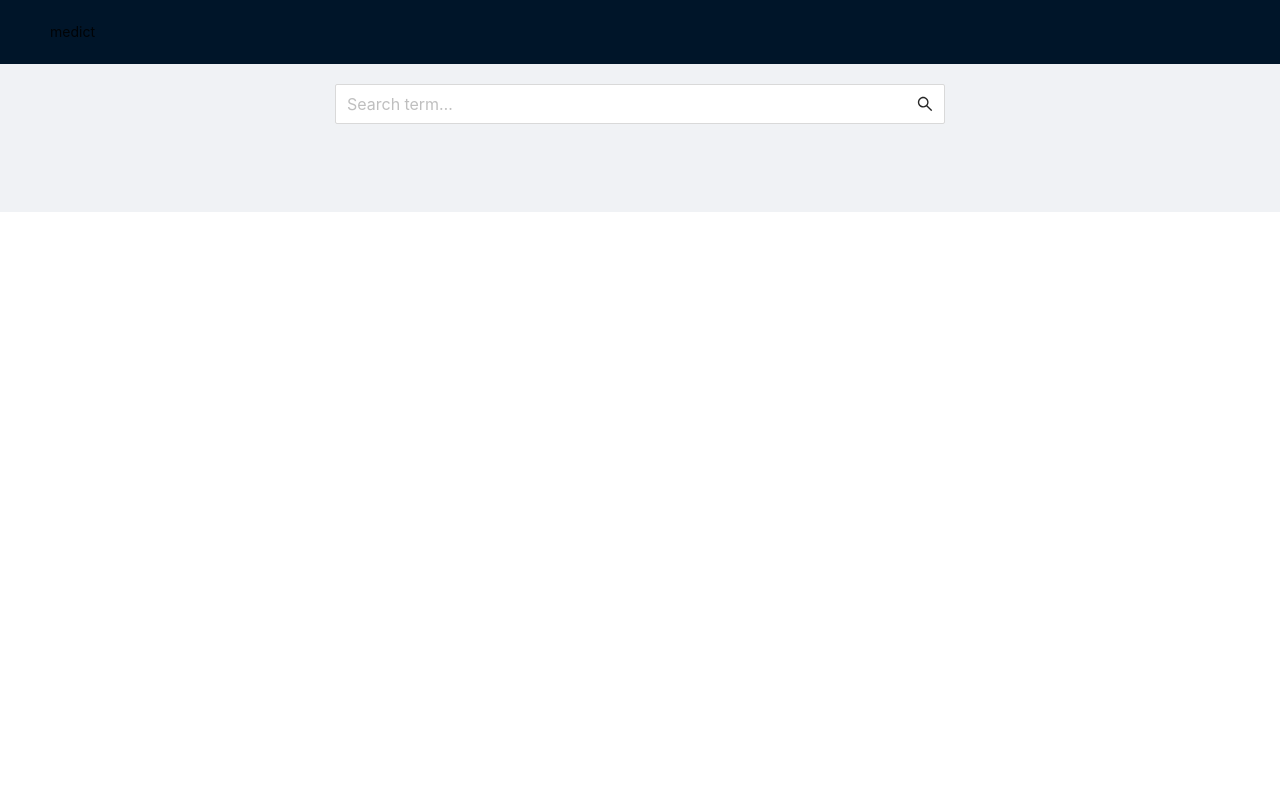
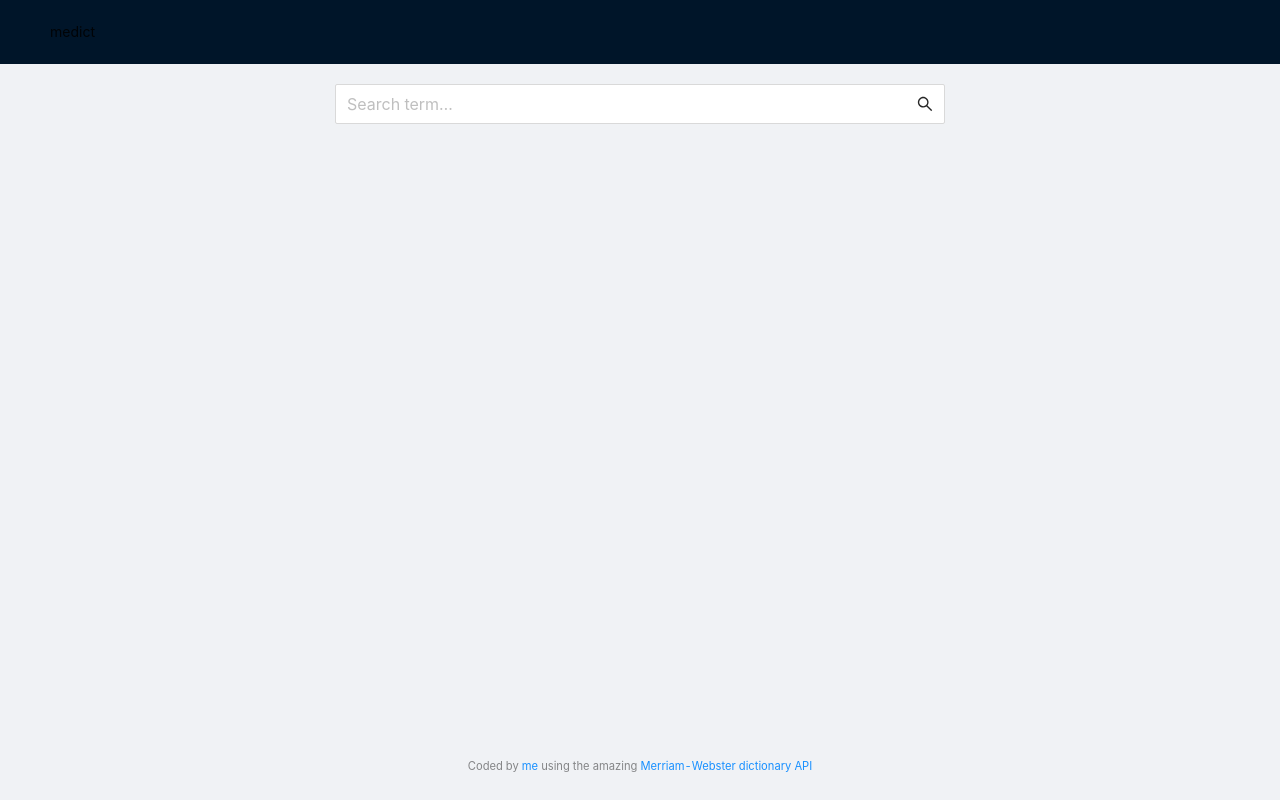
Before and after one commit to eszterkv/medict, a React (Create React App) app: page / in a window 1280 px wide. Built offline with nearby package versions, Linux system fonts and the light colour scheme.

Commit message:
edit footer

```diff
--- a/public/index.html
+++ b/public/index.html
@@ -7,7 +7,7 @@
     <meta name="theme-color" content="#000000" />
     <meta
       name="description"
-      content="Web site created using create-react-app"
+      content="medical dictionary"
     />
     <link rel="apple-touch-icon" href="%PUBLIC_URL%/logo192.png" />
     <!--
@@ -24,7 +24,7 @@
       work correctly both with client-side routing and a non-root public URL.
       Learn how to configure a non-root public URL by running `npm run build`.
     -->
-    <title>React App</title>
+    <title>medict</title>
   </head>
   <body>
     <noscript>You need to enable JavaScript to run this app.</noscript>
--- a/src/App.tsx
+++ b/src/App.tsx
@@ -6,6 +6,7 @@ import {
   Input,
   Layout,
   Row,
+  Typography,
 } from 'antd';
 import { SearchOutlined } from '@ant-design/icons';
 import 'antd/dist/antd.less';
@@ -13,6 +14,7 @@ import 'antd/dist/antd.less';
 import DefList from './components/deflist';
 
 const { Header, Content, Footer } = Layout;
+const { Text } = Typography;
 
 const App: React.FC = () => {
   const [definitions, setDefinitions] = useState();
@@ -36,7 +38,7 @@ const App: React.FC = () => {
   }
 
   return (
-    <Layout>
+    <Layout style={{ minHeight: '100vh' }}>
       <Header>medict</Header>
       <Content style={{ padding: '20px 30px' }}>
         <Row align="middle" justify="center">
@@ -58,7 +60,14 @@ const App: React.FC = () => {
           </Col>
         </Row>
       </Content>
-      <Footer />
+      <Footer style={{ textAlign: 'center' }}>
+        <Text type="secondary">
+          <small>
+            Coded by <a href="https://eszter.space/">me</a>{' '}
+            using the amazing <a href="https://dictionaryapi.com/">Merriam-Webster dictionary API</a>
+          </small>
+        </Text>
+      </Footer>
     </Layout>
   );
 }
```
